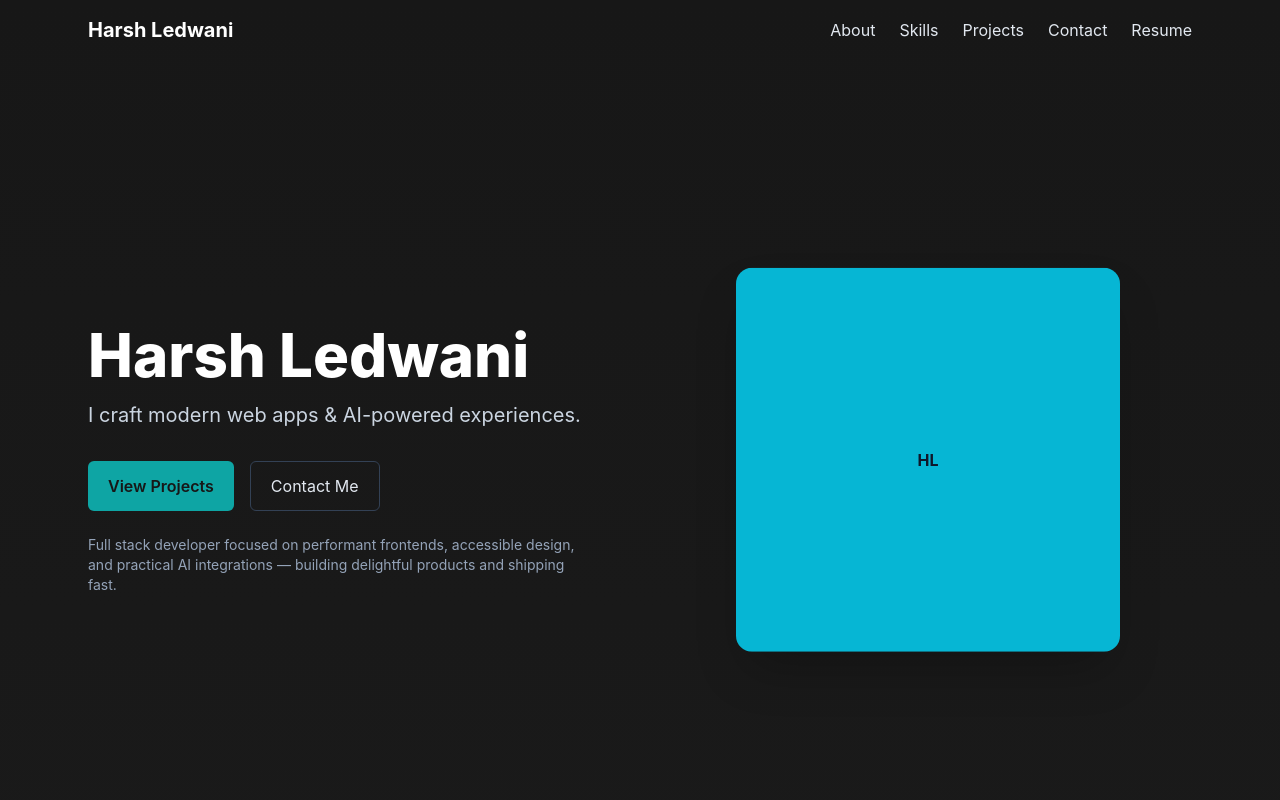
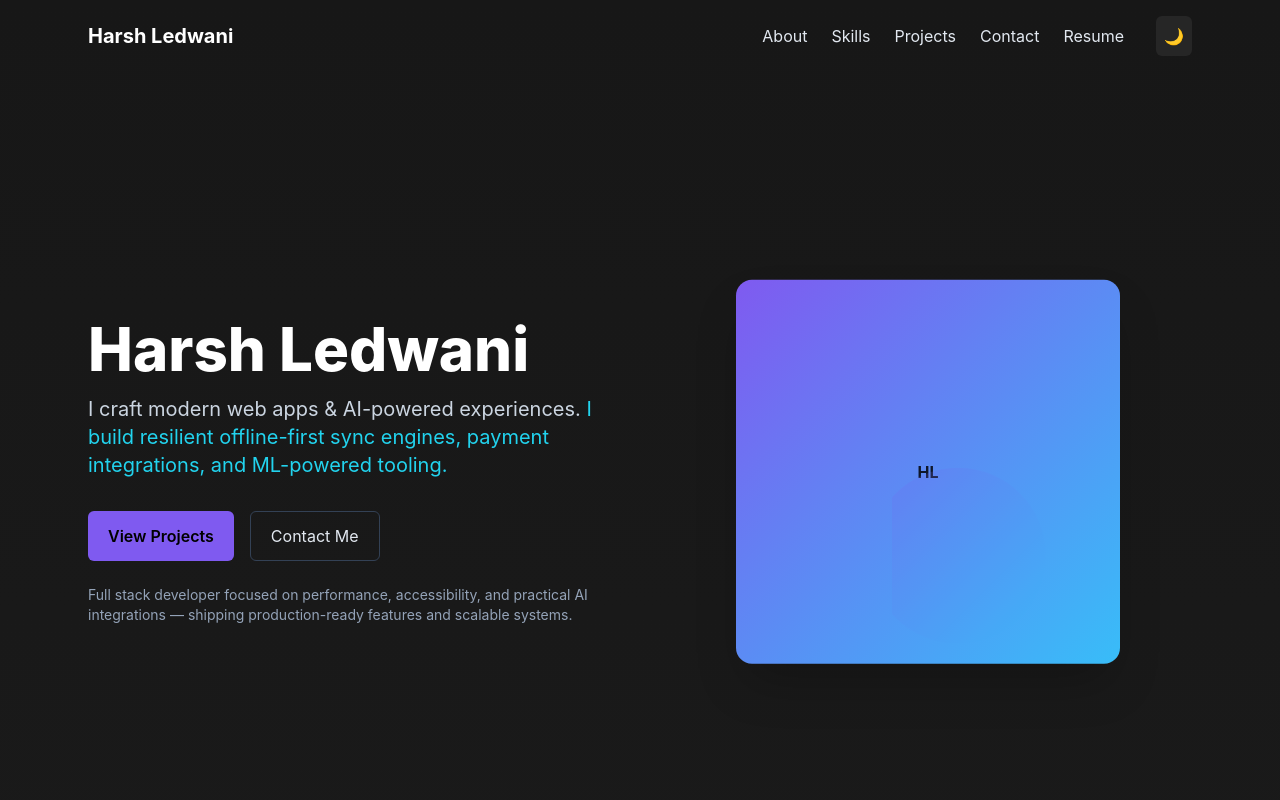
Before and after one commit to HARSHHLEDWANI/Portfolio, a Next.js app: page / in a window 1280 px wide. Shown: the top 800 px of the page. Built offline with nearby package versions, Linux system fonts and the light colour scheme.

Commit message:
adding animations

```diff
--- a/components/Hero.jsx
+++ b/components/Hero.jsx
@@ -1,4 +1,5 @@
-import Link from 'next/link'
+import { motion } from 'framer-motion'
+import TypingText from './TypingText'
 import Reveal from './Reveal'
 
 export default function Hero() {
@@ -6,25 +7,33 @@ export default function Hero() {
     <section id="home" className="min-h-screen flex items-center">
       <div className="max-w-6xl mx-auto px-6 py-24 grid md:grid-cols-2 gap-12 items-center">
         <Reveal className="md:pr-6">
-          <div>
+          <motion.div initial={{opacity:0, y:8}} animate={{opacity:1, y:0}} transition={{duration:0.6}}>
             <h1 className="text-5xl md:text-6xl font-extrabold leading-tight text-white">Harsh Ledwani</h1>
-            <p className="mt-4 text-xl text-slate-300">I craft modern web apps & AI-powered experiences.</p>
+            <p className="mt-4 text-xl text-slate-300">I craft modern web apps & AI-powered experiences. <span className="text-accent-cyan"><TypingText text={"I build resilient offline-first sync engines, payment integrations, and ML-powered tooling."} speed={30} /></span></p>
 
             <div className="mt-8 flex gap-4">
-              <a href="#projects" className="inline-flex items-center gap-2 px-5 py-3 rounded-md bg-primary text-neutral-900 font-semibold hover:opacity-95">View Projects</a>
+              <a href="#projects" className="inline-flex items-center gap-2 px-5 py-3 rounded-md bg-accent-purple text-black font-semibold hover:scale-105 transform transition">View Projects</a>
               <a href="#contact" className="inline-flex items-center gap-2 px-5 py-3 rounded-md border border-slate-700 text-slate-200 hover:bg-neutral-800">Contact Me</a>
             </div>
 
-            <p className="mt-6 text-sm text-slate-400 max-w-xl">Full stack developer focused on performant frontends, accessible design, and practical AI integrations — building delightful products and shipping fast.</p>
-          </div>
+            <p className="mt-6 text-sm text-slate-400 max-w-xl">Full stack developer focused on performance, accessibility, and practical AI integrations — shipping production-ready features and scalable systems.</p>
+          </motion.div>
         </Reveal>
 
         <Reveal>
-          <div className="relative mx-auto w-72 h-72 md:w-96 md:h-96 rounded-2xl overflow-hidden animate-float shadow-2xl">
-            {/* placeholder: solid color box until real image is provided */}
-            <div role="img" aria-label="Profile placeholder" className="absolute inset-0" style={{backgroundColor: '#06b6d4'}} />
-            <div className="absolute inset-0 flex items-center justify-center text-slate-900 font-bold">HL</div>
-          </div>
+          <motion.div initial={{scale:0.98, opacity:0}} animate={{scale:1, opacity:1}} transition={{delay:0.2}} className="relative mx-auto w-72 h-72 md:w-96 md:h-96 rounded-2xl overflow-hidden animate-float shadow-2xl bg-gradient-to-br from-accent-purple to-accent-sky">
+            <div role="img" aria-label="Profile placeholder" className="absolute inset-0 flex items-center justify-center text-slate-900 font-bold">HL</div>
+            {/* subtle animated svg */}
+            <svg className="absolute -bottom-6 right-2 opacity-20" width="220" height="220" viewBox="0 0 200 200" xmlns="http://www.w3.org/2000/svg" aria-hidden>
+              <defs>
+                <linearGradient id="g1" x1="0%" x2="100%" y1="0%" y2="100%">
+                  <stop offset="0%" stopColor="#7F5AF0" />
+                  <stop offset="100%" stopColor="#38BDF8" />
+                </linearGradient>
+              </defs>
+              <circle cx="60" cy="80" r="80" fill="url(#g1)"></circle>
+            </svg>
+          </motion.div>
         </Reveal>
       </div>
     </section>
--- a/components/Navbar.jsx
+++ b/components/Navbar.jsx
@@ -1,6 +1,7 @@
 import Link from 'next/link'
 import { useEffect, useState } from 'react'
 import { FiMenu, FiX } from 'react-icons/fi'
+import ThemeToggle from './ThemeToggle'
 
 export default function Navbar() {
   const [open, setOpen] = useState(false)
@@ -39,11 +40,14 @@ export default function Navbar() {
         <Link href="#home" className="font-bold text-xl text-white">Harsh Ledwani</Link>
 
         <nav role="navigation" aria-label="Main navigation" className="hidden md:flex gap-6 items-center text-slate-200">
-          <a href="#about" className={`hover:text-white ${active==='about'?'text-primary font-semibold':'text-slate-200'}`} aria-current={active==='about'? 'page' : undefined}>About</a>
-          <a href="#skills" className={`hover:text-white ${active==='skills'?'text-primary font-semibold':'text-slate-200'}`} aria-current={active==='skills'? 'page' : undefined}>Skills</a>
-          <a href="#projects" className={`hover:text-white ${active==='projects'?'text-primary font-semibold':'text-slate-200'}`} aria-current={active==='projects'? 'page' : undefined}>Projects</a>
-          <a href="#contact" className={`hover:text-white ${active==='contact'?'text-primary font-semibold':'text-slate-200'}`} aria-current={active==='contact'? 'page' : undefined}>Contact</a>
+          <a href="#about" className={`hover:text-white ${active==='about'?'text-accent-purple font-semibold':'text-slate-200'}`} aria-current={active==='about'? 'page' : undefined}>About</a>
+          <a href="#skills" className={`hover:text-white ${active==='skills'?'text-accent-purple font-semibold':'text-slate-200'}`} aria-current={active==='skills'? 'page' : undefined}>Skills</a>
+          <a href="#projects" className={`hover:text-white ${active==='projects'?'text-accent-purple font-semibold':'text-slate-200'}`} aria-current={active==='projects'? 'page' : undefined}>Projects</a>
+          <a href="#contact" className={`hover:text-white ${active==='contact'?'text-accent-purple font-semibold':'text-slate-200'}`} aria-current={active==='contact'? 'page' : undefined}>Contact</a>
           <a href="/resume" className="hover:text-white text-slate-200">Resume</a>
+          <div className="ml-2">
+            <ThemeToggle />
+          </div>
         </nav>
 
         <button className="md:hidden p-2" onClick={() => setOpen(!open)} aria-label="Toggle Menu">
--- a/components/Projects.jsx
+++ b/components/Projects.jsx
@@ -1,4 +1,5 @@
 import { FaExternalLinkAlt, FaGithub } from 'react-icons/fa'
+import { motion } from 'framer-motion'
 import Reveal from './Reveal'
 import { projects } from '../data/projects'
 
@@ -14,7 +15,7 @@ export default function Projects() {
         <Reveal>
           <div className="grid sm:grid-cols-2 lg:grid-cols-3 gap-6">
           {projects.map((p, idx) => (
-            <article key={p.title} role="article" aria-labelledby={`proj-${idx}`} className="bg-neutral-800 rounded-xl overflow-hidden shadow-lg hover:shadow-2xl transition-shadow transform hover:-translate-y-1 hover:scale-[1.01]">
+            <motion.article key={p.title} role="article" aria-labelledby={`proj-${idx}`} tabIndex={0} whileHover={{scale:1.02}} whileTap={{scale:0.99}} className="bg-neutral-800 rounded-xl overflow-hidden shadow-lg focus:outline-none focus:ring-2 focus:ring-accent-sky transition-shadow">
               <div className="relative h-44">
                 <div role="img" aria-label={`Placeholder image for ${p.title}`} className="w-full h-full absolute inset-0" style={{backgroundColor: colors[idx % colors.length]}} />
               </div>
@@ -33,7 +34,7 @@ export default function Projects() {
                   </div>
                 </div>
               </div>
-            </article>
+            </motion.article>
           ))}
           </div>
         </Reveal>
--- /dev/null
+++ b/components/ThemeToggle.jsx
@@ -0,0 +1,19 @@
+import { useEffect, useState } from 'react'
+import { useTheme } from './ThemeProvider'
+
+export default function ThemeToggle(){
+  const { dark, setDark } = useTheme()
+  const [mounted, setMounted] = useState(false)
+  useEffect(()=> setMounted(true), [])
+  if(!mounted) return <button aria-hidden className="p-2 rounded-md bg-neutral-800 text-slate-200">…</button>
+
+  return (
+    <button
+      aria-label={dark ? 'Switch to light mode' : 'Switch to dark mode'}
+      onClick={() => setDark(!dark)}
+      className="p-2 rounded-md bg-neutral-800 text-slate-200 hover:bg-neutral-700 transition"
+    >
+      {dark ? '🌙' : '☀️'}
+    </button>
+  )
+}
--- /dev/null
+++ b/components/TypingText.jsx
@@ -0,0 +1,22 @@
+import { useEffect, useState } from 'react'
+
+// Minimal typing effect component — progressive reveal of `text` (respects prefers-reduced-motion)
+export default function TypingText({ text = '', speed = 40, className = '' }){
+  const [display, setDisplay] = useState('')
+  useEffect(()=>{
+    const prefersReduced = typeof window !== 'undefined' && window.matchMedia && window.matchMedia('(prefers-reduced-motion: reduce)').matches
+    if(prefersReduced){ setDisplay(text); return }
+
+    let i = 0
+    let mounted = true
+    function tick(){
+      if(!mounted) return
+      setDisplay(text.slice(0, i))
+      if(i < text.length){ i++; setTimeout(tick, speed) }
+    }
+    tick()
+    return ()=> { mounted = false }
+  }, [text, speed])
+
+  return <span className={className} aria-live="polite">{display}</span>
+}
--- a/pages/_app.jsx
+++ b/pages/_app.jsx
@@ -1,8 +1,11 @@
 import '../styles/globals.css'
 import Head from 'next/head'
 import { ThemeProvider } from '../components/ThemeProvider'
+import { AnimatePresence, motion } from 'framer-motion'
+import { useRouter } from 'next/router'
 
 export default function App({ Component, pageProps }) {
+  const router = useRouter()
   return (
     <ThemeProvider>
       <Head>
@@ -12,7 +15,11 @@ export default function App({ Component, pageProps }) {
       {/* Skip to content link for keyboard users */}
       <a href="#main" className="sr-only focus:not-sr-only focus:absolute top-4 left-4 bg-primary text-neutral-900 px-3 py-2 rounded-md">Skip to content</a>
 
-      <Component {...pageProps} />
+      <AnimatePresence mode="wait" initial={false} onExitComplete={() => window.scrollTo(0, 0)}>
+        <motion.div key={router.asPath} initial={{opacity:0, y:8}} animate={{opacity:1, y:0}} exit={{opacity:0, y:-8}} transition={{duration:0.35}}>
+          <Component {...pageProps} />
+        </motion.div>
+      </AnimatePresence>
     </ThemeProvider>
   )
 }
--- a/styles/globals.css
+++ b/styles/globals.css
@@ -3,20 +3,31 @@
 @tailwind utilities;
 
 :root{
+  /* color tokens */
+  --bg: #0F111A;
+  --bg-alt: #1A1F2E;
+  --text: #E5E7EB;
+  --accent-purple: #7F5AF0;
+  --accent-sky: #38BDF8;
+  --accent-cyan: #22D3EE;
+}
+
+/* default to dark mode colors */
+:root, .dark {
   color-scheme: dark;
 }
 
 html,body,#__next{height:100%;}
-body{@apply bg-neutral-900 text-slate-100}
+body{background:var(--bg); color:var(--text); font-family:Inter,system-ui, -apple-system, 'Segoe UI', Roboto, 'Helvetica Neue', Arial}
 
 /* small helper to improve focus outlines */
-:focus{outline:2px solid rgba(124,58,237,0.6); outline-offset:2px}
+:focus{outline:2px solid rgba(127,90,240,0.35); outline-offset:2px}
 
 /* smooth scroll */
 html{scroll-behavior:smooth}
 
 /* reveal on scroll */
-.reveal-hidden { opacity: 0; transform: translateY(10px); transition: opacity .6s cubic-bezier(.2,.9,.3,1), transform .6s cubic-bezier(.2,.9,.3,1); }
+.reveal-hidden { opacity: 0; transform: translateY(12px); transition: opacity .6s cubic-bezier(.2,.9,.3,1), transform .6s cubic-bezier(.2,.9,.3,1); }
 .reveal-show { opacity: 1; transform: none; }
 
 @media (prefers-reduced-motion: reduce) {
--- a/tailwind.config.js
+++ b/tailwind.config.js
@@ -13,8 +13,21 @@ module.exports = {
         sans: ['"Inter"', 'system-ui', 'sans-serif'],
       },
       colors: {
-        primary: '#0ea5a4', // teal-ish
-        accent: '#7c3aed', // purple
+        // Modern dark palette and accents
+        background: {
+          DEFAULT: '#0F111A',
+          'alt': '#1A1F2E'
+        },
+        text: {
+          DEFAULT: '#E5E7EB'
+        },
+        accent: {
+          purple: '#7F5AF0',
+          sky: '#38BDF8',
+          cyan: '#22D3EE'
+        },
+        primary: '#7F5AF0',
+        // legacy tokens
         light: {
           bg: '#F4F6F9',
           surface: '#FFFFFF',
```
